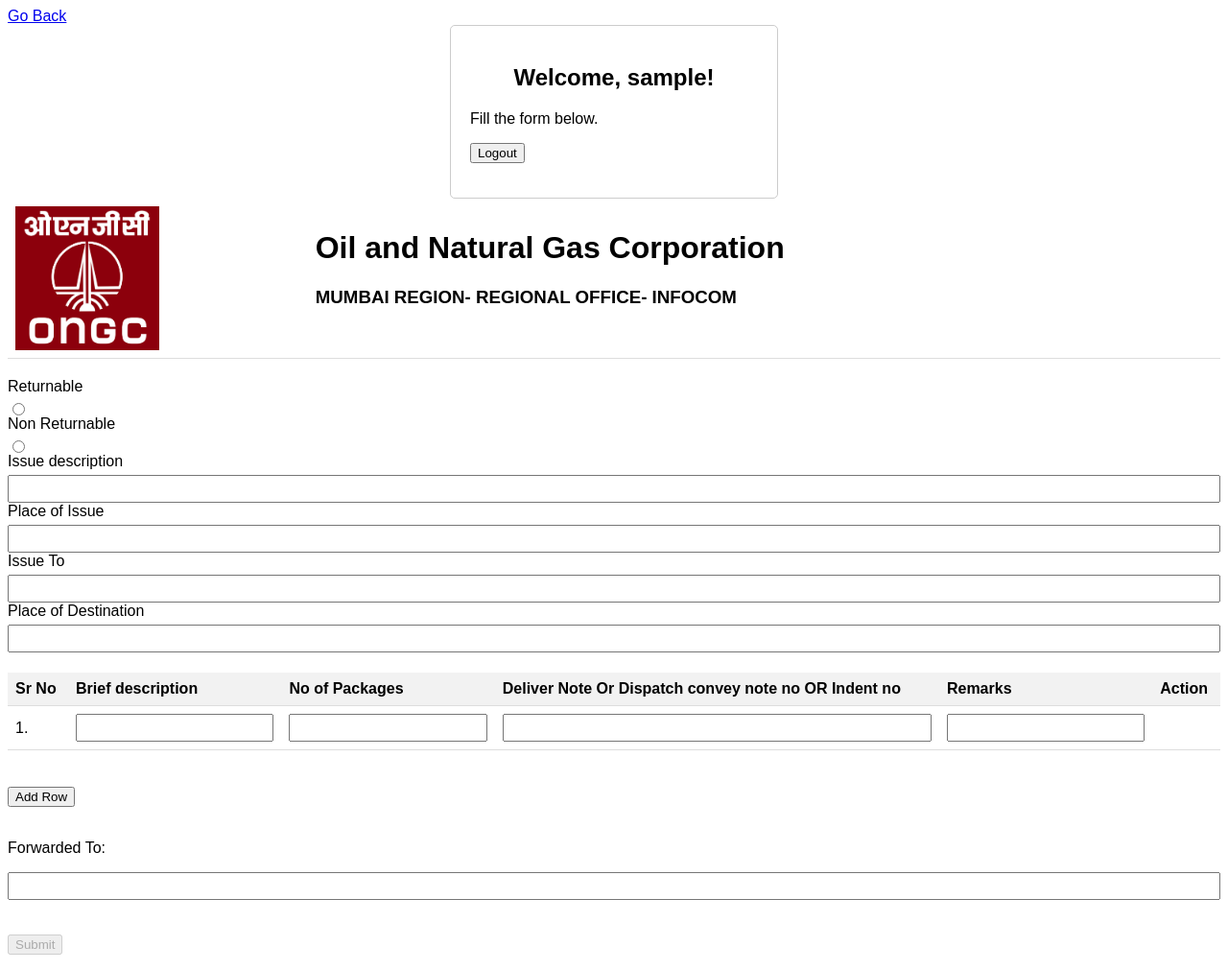
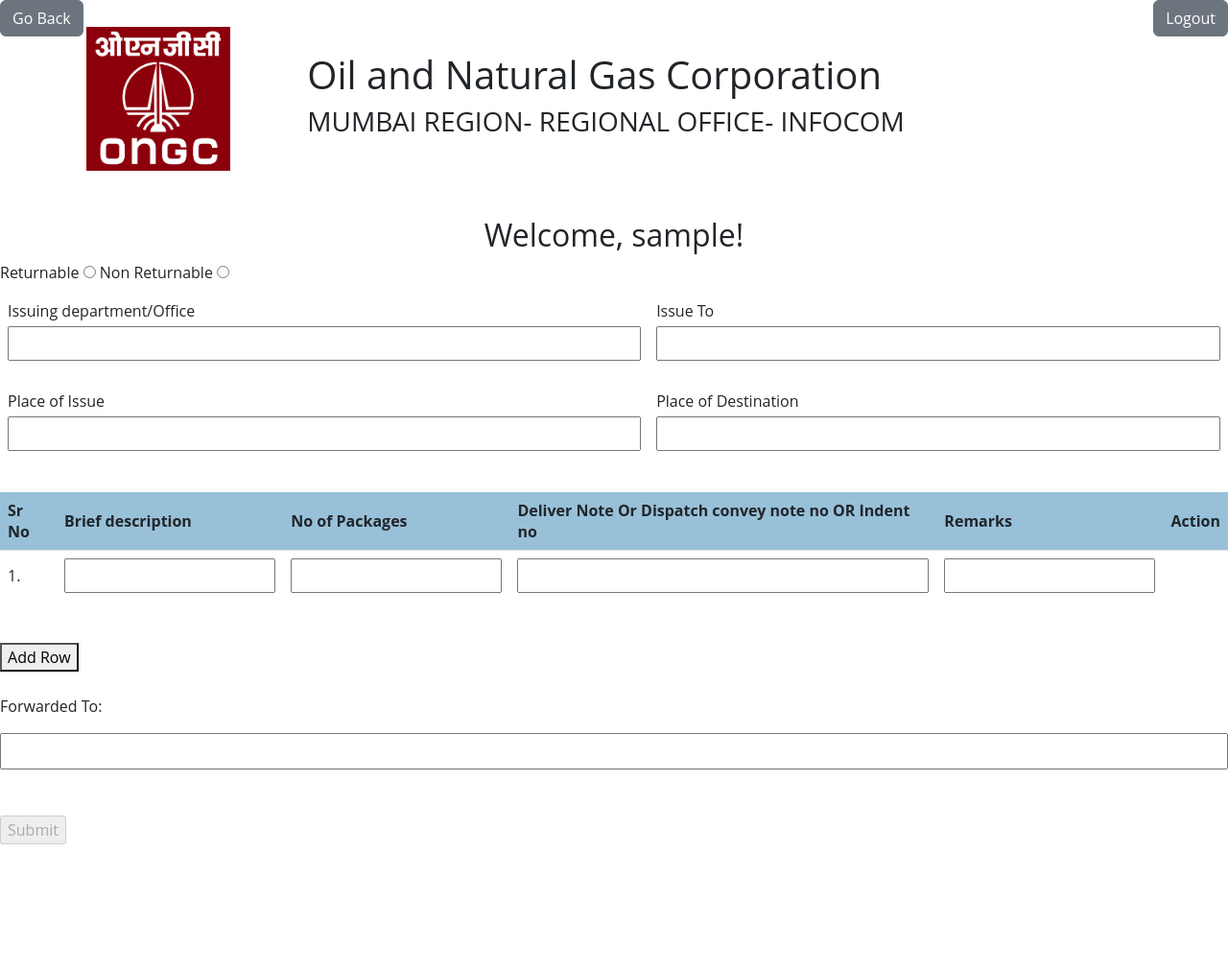
Before and after one commit to nitrobang/gatePassONGC, a PHP site: page /form.php in a window 1280 px wide. Shown: the whole page at 96% size. After the commit the page ends 880 px from the top, so only its background shows below. Run offline with PHP 8.4, Linux system fonts and the light colour scheme; the visitor is signed in with stand-in values (Sample User, id 1).

Commit message:
css and edit changes

```diff
--- a/css/styles.css
+++ b/css/styles.css
@@ -1,15 +1,42 @@
 body {
-    font-family: Arial, sans-serif;
+    background-color: transparent;
+    color: #000;
+    font-family: "Open Sans", sans-serif !important;
+    font-size: 14px;
+    -moz-osx-font-smoothing: grayscale;
+    -webkit-font-smoothing: antialiased;
+    font-weight: var(--font-weight-normal, 400);
+    line-height: 1.5;
+    margin: 0 auto;
+    -ms-overflow-style: scrollbar;
+    text-align: inherit;
+    position: relative;
+    height: 100%;
+    width: 100%;
+    overflow-x: hidden;
+
+    background-position-x: center;
+    background-position-y: top;
+    background-size: cover;
+    background-attachment: fixed;
+    background-origin: initial;
+    background-clip: initial;
 }
 
 .container {
-    max-width: 300px;
+    max-width: 100vh;
     margin: 0 auto;
     padding: 20px;
-    border: 1px solid #ccc;
     border-radius: 5px;
 }
-
+.btn-secondary{
+    position: absolute;
+    background-color: #717A84;
+}
+#lo{
+    top: 0px;
+    right: 0px;
+}
 h2 {
     text-align: center;
 }
@@ -52,7 +79,7 @@
 }
 
 .autocomplete-list  li{
-    background: #F2F3F4;
+    background: #EDCB96;
     padding: 4px;
     margin-bottom: 1px;
 }
@@ -60,7 +87,7 @@
 
 .autocomplete-list  li:hover{
     cursor: pointer;
-    background: #CACFD2;
+    background: #717A84;
 }
 
 .sugg input[type=text]{
@@ -73,22 +100,22 @@
     margin-top: 10px;
 }
 
-table {
+ table {
     width: 100%;
     border-collapse: collapse;
     margin-bottom: 20px;
 }
 
-th, td {
+#dynamic-table th, td {
     padding: 8px;
     text-align: left;
     border-bottom: 1px solid #ddd;
 }
 
-th {
-    background-color: #f2f2f2;
+#dynamic-table th {
+    background-color: #98C1D9;
 }
 
-tr:hover {
+#dynamic-table tr:hover {
     background-color: #f5f5f5;
 }
--- a/form.php
+++ b/form.php
@@ -73,7 +73,7 @@
         // Redirect to a success page or display a success message
         header("Location: form.php");
         exit();
-    } else{
+    } else {
         // Handle the case where the insertion failed
         echo "Error: " . mysqli_error($conn);
     }
@@ -112,18 +112,18 @@
     <meta name="description" content="">
     <meta name="viewport" content="width=device-width, initial-scale=1">
     <link rel="stylesheet" href="css/styles.css">
+    <link href="https://cdn.jsdelivr.net/npm/bootstrap@5.3.0/dist/css/bootstrap.min.css" rel="stylesheet" integrity="sha384-9ndCyUaIbzAi2FUVXJi0CjmCapSmO7SnpJef0486qhLnuZ2cdeRhO02iuK6FUUVM" crossorigin="anonymous">
 </head>
 
 <body>
-    <a href="skdash.php">Go Back</a>
+    <button class="btn btn-secondary" id="gb" onclick="window.location.href = 'skdash.php'">Go Back</button>
+
+    <form method="POST" action="<?php echo htmlspecialchars($_SERVER["PHP_SELF"]); ?>">
+        <button type="submit" id="lo" class="btn btn-secondary" name="logout">Logout</button>
+    </form>
+
 
     <div class="container">
-        <h2>Welcome, <?php echo $_SESSION["username"]; ?>!</h2>
-        <p>Fill the form below.</p>
-        <form method="POST" action="<?php echo htmlspecialchars($_SERVER["PHP_SELF"]); ?>">
-            <button type="submit" name="logout">Logout</button>
-        </form>
-    </div>
         <table>
             <tr>
                 <td><img src="assets/images.png" class="logo"></td>
@@ -133,20 +133,41 @@
                 </td>
             </tr>
         </table>
+
+    </div>
+
+    <h2 class="wlc">Welcome, <?php echo $_SESSION["username"]; ?>!</h2>
     <form action="<?php echo htmlspecialchars($_SERVER["PHP_SELF"]); ?>" method="POST">
+        <div class="pos">
             <label for="return">Returnable</label>
-        <input type="radio" name="return" value="1">
+            <input type="radio" class="form-group" name="return"  value="1" required>
             <label for="nreturn">Non Returnable</label>
-        <input type="radio" name="return" value="0"><br>
-        <label for="issued">Issue description</label>
-        <input type="text" name="issued"><br>
-        <label for="placei">Place of Issue</label>
-        <input type="text" name="placei"><br>
-        <label for="issuet">Issue To</label>
-        <input type="text" name="issuet"><br>
-        <label for="pod">Place of Destination</label>
-        <input type="text" name="pod">
+            <input type="radio" class="form-group" name="return" value="0" ><br>
+            <table class="postt">
+                <tr>
+                    <td><label for="issued">Issuing department/Office</label>
+                        <input type="text" class="form-group" name="issued" required><br>
+                    </td>
+                    <td><label for="issuet">Issue To</label>
+                        <input type="text" class="form-group" name="issuet" required><br>
+                    </td>
+                </tr>
+                <tr>
+                    <td><label for="placei">Place of Issue</label>
+                        <input type="text" class="form-group" name="placei" required><br>
+                    </td>
+                    <td><label for="pod">Place of Destination</label>
+                        <input type="text" class="form-group" name="pod" required>
+                    </td>
+                </tr>
+            </table>
+
+
+
+
+
             <h4></h4>
+        </div>
         <table id="dynamic-table">
             <tr>
                 <th>Sr No</th>
@@ -158,10 +179,10 @@
             </tr>
             <tr>
                 <td><input type="hidden" name="serial_number[]">1. </td>
-                <td><input type="text" name="description[]"></td>
-                <td><input type="text" name="num[]"></td>
-                <td><input type="text" name="dispatchnotes[]"></td>
-                <td><input type="text" name="remarks[]"></td>
+                <td><input type="text" name="description[]" required></td>
+                <td><input type="text" name="num[]"required></td>
+                <td><input type="text" name="dispatchnotes[]"required></td>
+                <td><input type="text" name="remarks[]"required></td>
                 <td> </td>
             </tr>
         </table>
```
Also changed, not shown: css/styletemp.css (added, +15 -0 lines), skdash.php (+12 -5 lines), tempform.php (added, +317 -0 lines). Lines whose indentation alone changed are shown as unchanged.
